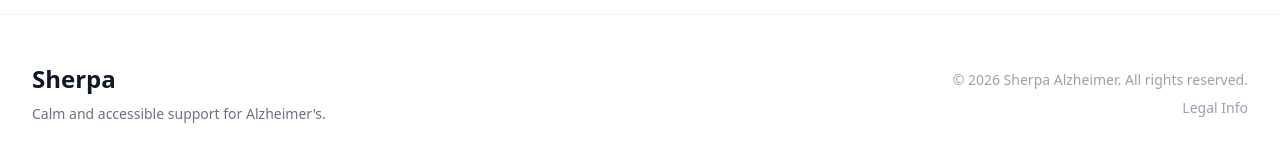
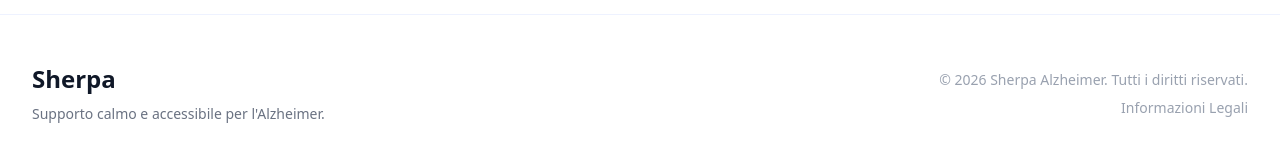
Before and after one commit to Niccolo27/Sherpa-Alzheimer, a Next.js app: page /whatsapp in a window 1280 px wide. Shown: the part 733-890 px from the top of the page. Built offline with nearby package versions, Linux system fonts and the light colour scheme.

Commit message:
error fixed

```diff
--- a/src/pages/whatsapp.tsx
+++ b/src/pages/whatsapp.tsx
@@ -30,7 +30,7 @@ export default function WhatsappPage() {
           </div>
         </Container>
       </main>
-      <Footer />
+      <Footer lang={lang}/>
     </div>
   );
 }
```
